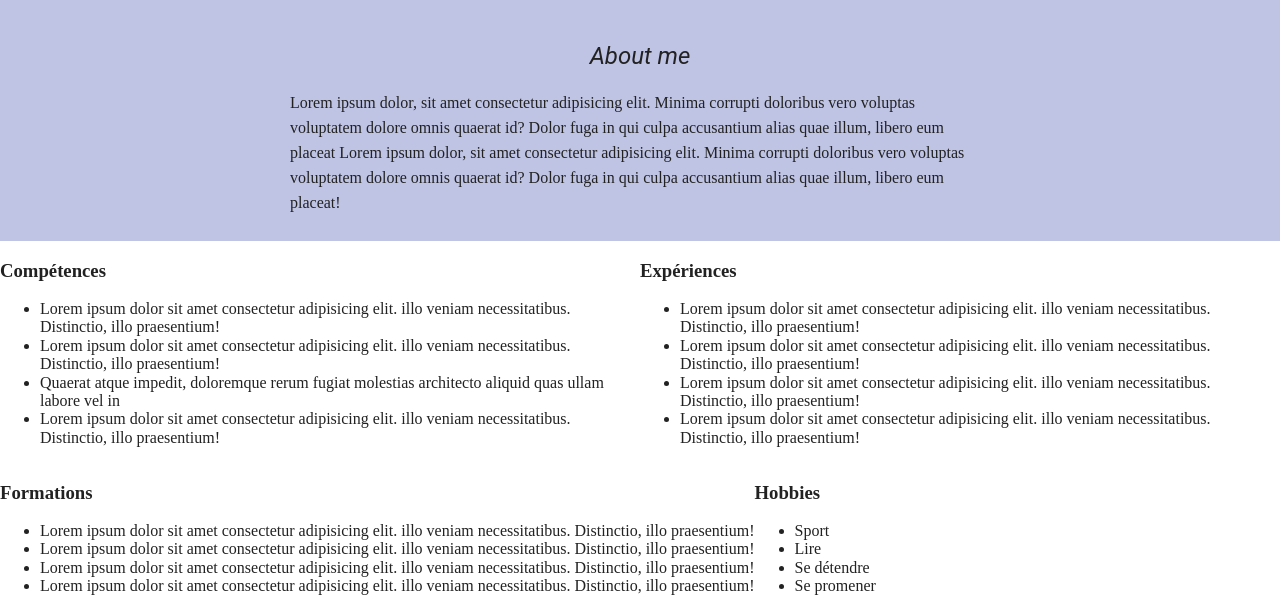
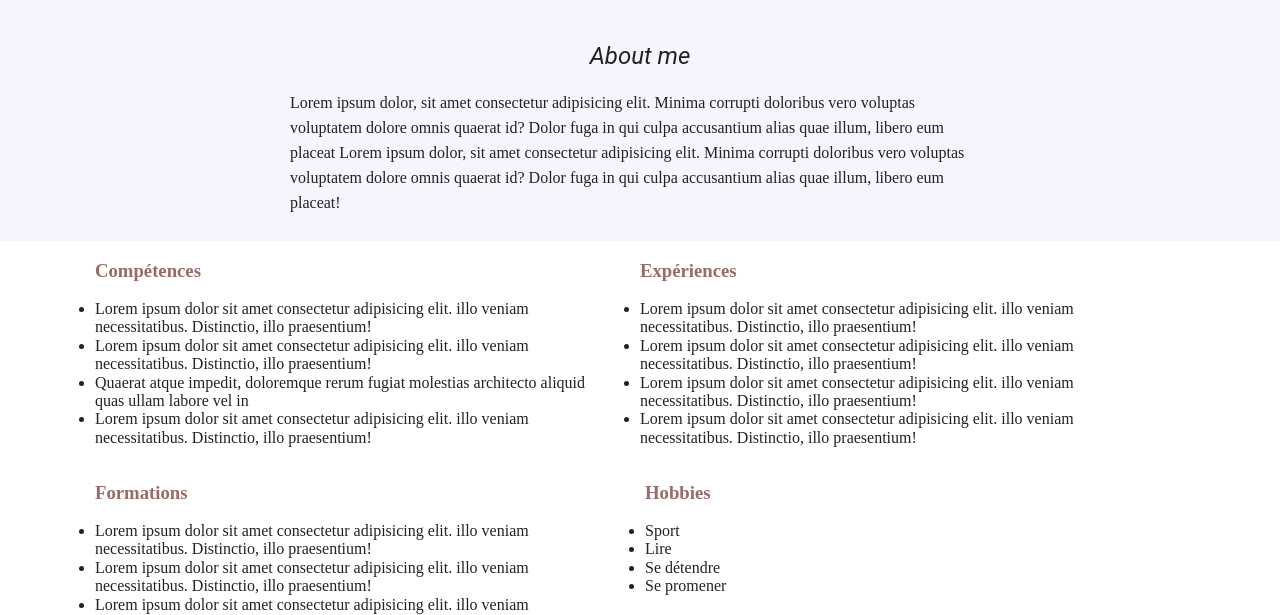
Before and after one commit to IdurarDev/mon_cv, a website built with Parcel: page index.html in a window 1280 px wide. Shown: the part 136-751 px from the top of the page. Built offline with nearby package versions, Linux system fonts and the light colour scheme.

Commit message:
added css in the main section

```diff
--- a/css/mon-cv.css
+++ b/css/mon-cv.css
@@ -33,11 +33,8 @@ header {
 
 /******* Main *******/
 
-/* .wrapper {
-} */
-
 .about-us {
-  background-color: #4152b356;
+  background: #5569DC0F;
   padding: 2%;
 }
 
@@ -58,4 +55,27 @@ header {
 
 .section-right, .section-left {
   display: flex;
+  margin:0 95px;
 }
+
+h3 {
+  color: #976B68;
+}
+
+.section-right ul li, .section-left ul li {
+  max-width: 500px;
+}
+
+
+ul {
+  padding: 0;
+  padding-right: 50px;
+}
+
+.footer-contact {
+  background-color:#5569DC26;
+}
+
+.footer-contact p {
+  margin: 0;
+}
```
